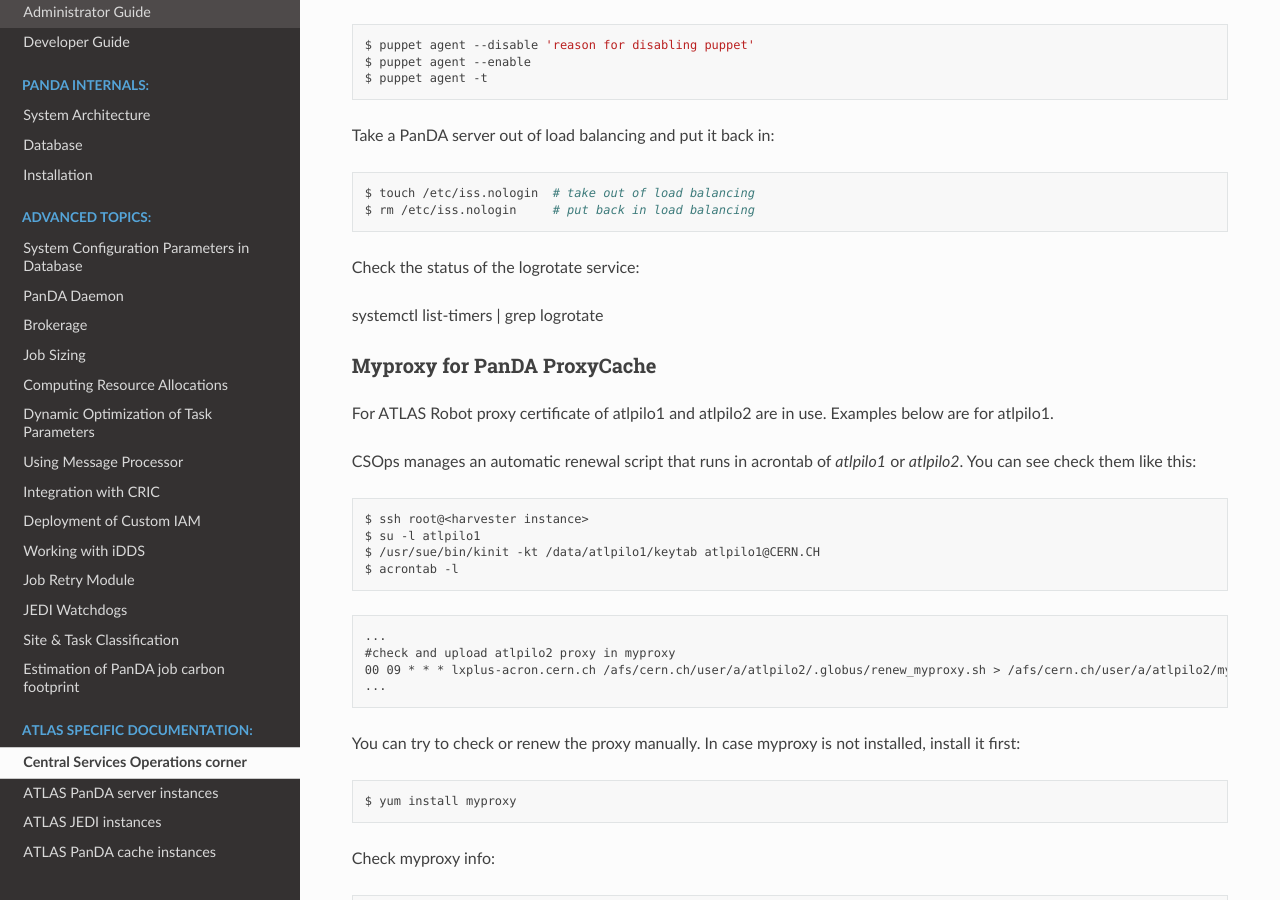
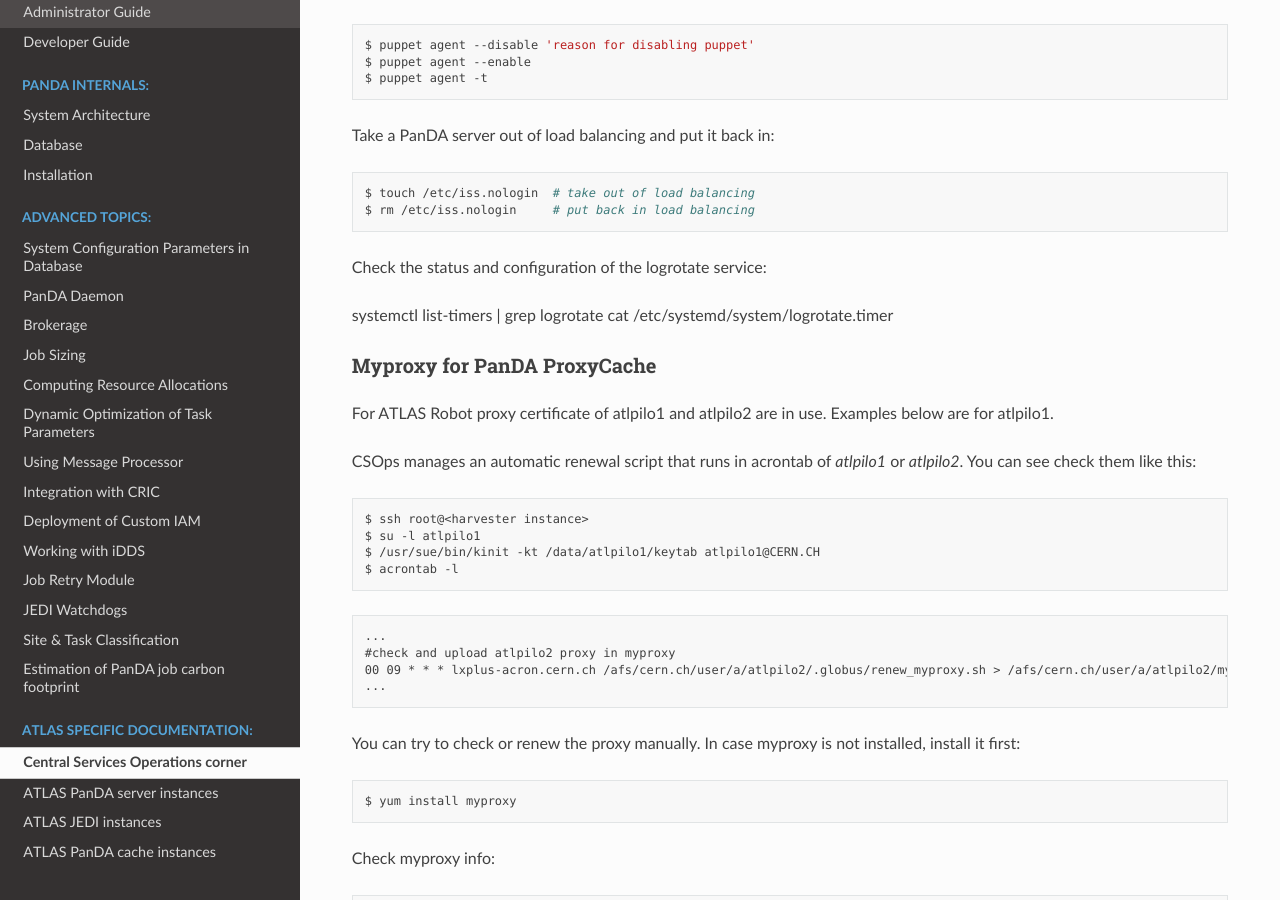
Before and after one commit to PanDAWMS/panda-docs, a Sphinx documentation site: the page built from docs/source/atlas/central_services.rst, in a window 1280 px wide and 900 px high, scrolled down 392 px. Built offline with Sphinx 7.4.7 and the Read the Docs theme 2.0.0, drawn with Linux system fonts in a browser that asks for light colours; pages that are not in the unit, such as notebooks, are missing from menus.

Commit message:
Updated logrotate service information in CSOps corner

```diff
--- a/docs/source/atlas/central_services.rst
+++ b/docs/source/atlas/central_services.rst
@@ -27,11 +27,12 @@
  touch /etc/iss.nologin  # take out of load balancing
  rm /etc/iss.nologin     # put back in load balancing
 
-Check the status of the logrotate service:
+Check the status and configuration of the logrotate service:
 
 .. prompt:: bash
 
 systemctl list-timers | grep logrotate
+cat /etc/systemd/system/logrotate.timer
 
 Myproxy for PanDA ProxyCache
 ~~~~~~~~~~~~~~~~~~~~~~~~~~~~
```
